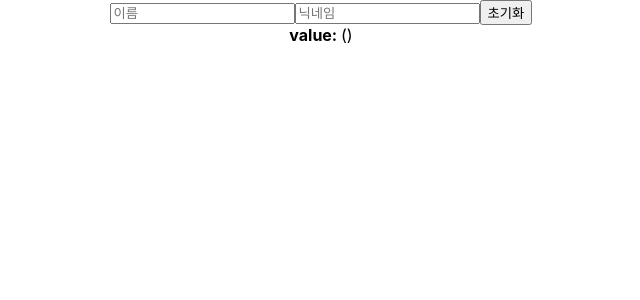
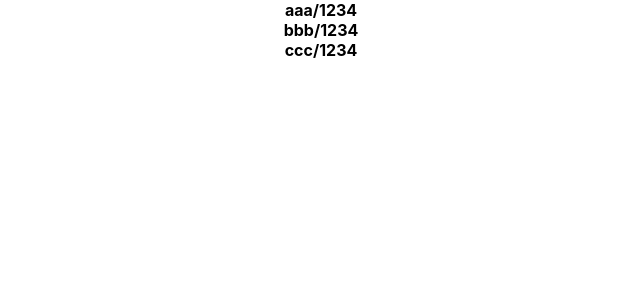
Before and after one commit to sjoh0704/React-practice, a React (Create React App) app: page / in a window 1280 px wide. Shown: the top 300 px of the page, without its empty margins (319-959 px from the left). Built offline with nearby package versions, Linux system fonts and the light colour scheme.

Commit message:
array rendering

```diff
--- a/src/App.js
+++ b/src/App.js
@@ -9,6 +9,7 @@ import Wrapper from './Components/Wrapper';
 import Counter from './Components/Counter';
 import InputSample from './Components/InputSample';
 import InputSample2 from './Components/InputSample2';
+import UserList from './Components/UserList';
 
 class App extends Component{
   constructor(props){
@@ -38,8 +39,8 @@ class App extends Component{
     return(
 
       <div className="App">
-
-          <InputSample2></InputSample2>
+          <UserList></UserList>
+          {/* <InputSample2></InputSample2> */}
           {/* <InputSample></InputSample> */}
           {/* <Counter></Counter> */}
 
--- /dev/null
+++ b/src/Components/UserList.js
@@ -0,0 +1,48 @@
+import React from 'react'
+// 배열 렌더링하기
+const users = [
+    {
+        id:1,
+        username: 'aaa',
+        passwd: '1234'
+    },
+    {
+        id:2,
+        username: 'bbb',
+        passwd: '1234'
+    },
+    {
+        id:3,
+        username: 'ccc',
+        passwd: '1234'
+    }
+];
+
+
+// 이렇게 함수를 두개 이상 선언해도 된다.
+// 마찬가지로 함수를 사용할때는 태그로 사용한다.!!!
+function User({user}){
+    return(
+    <div>
+        <b>{user.username}/{user.passwd}</b>
+    </div>
+    );
+}
+
+// 배열을 렌더링할때는 map을 사용한다.
+// key를 따로 넣어주어야 하며
+// key가 없을때는 다음처럼 index로 넣어준다.
+// map안에서 화살표함수를 이용하며 n은 원소 하나를 의미한다.
+function UserList(){
+
+    return(
+    <div>
+
+        {users.map(
+            (n, index)=> <User user={n} key={index}></User>
+            )}
+    </div>
+    );
+}
+
+export default UserList;
```
